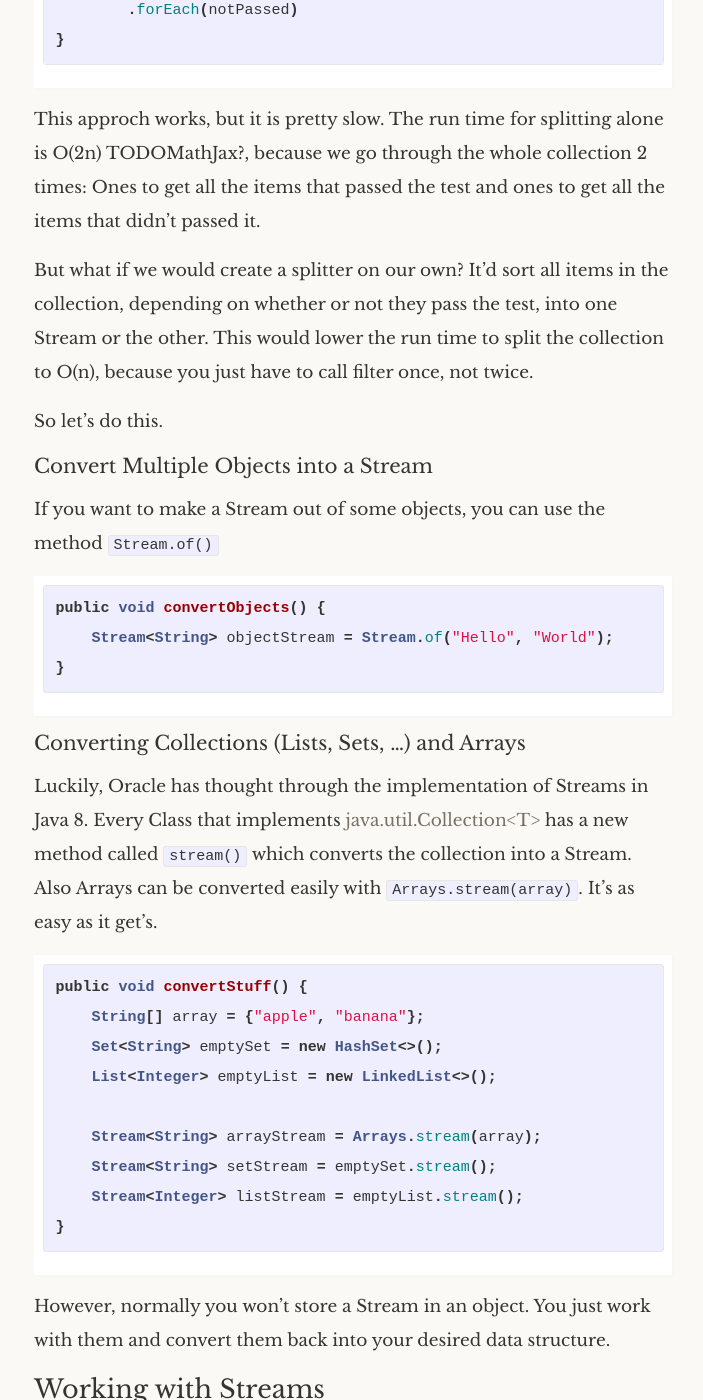
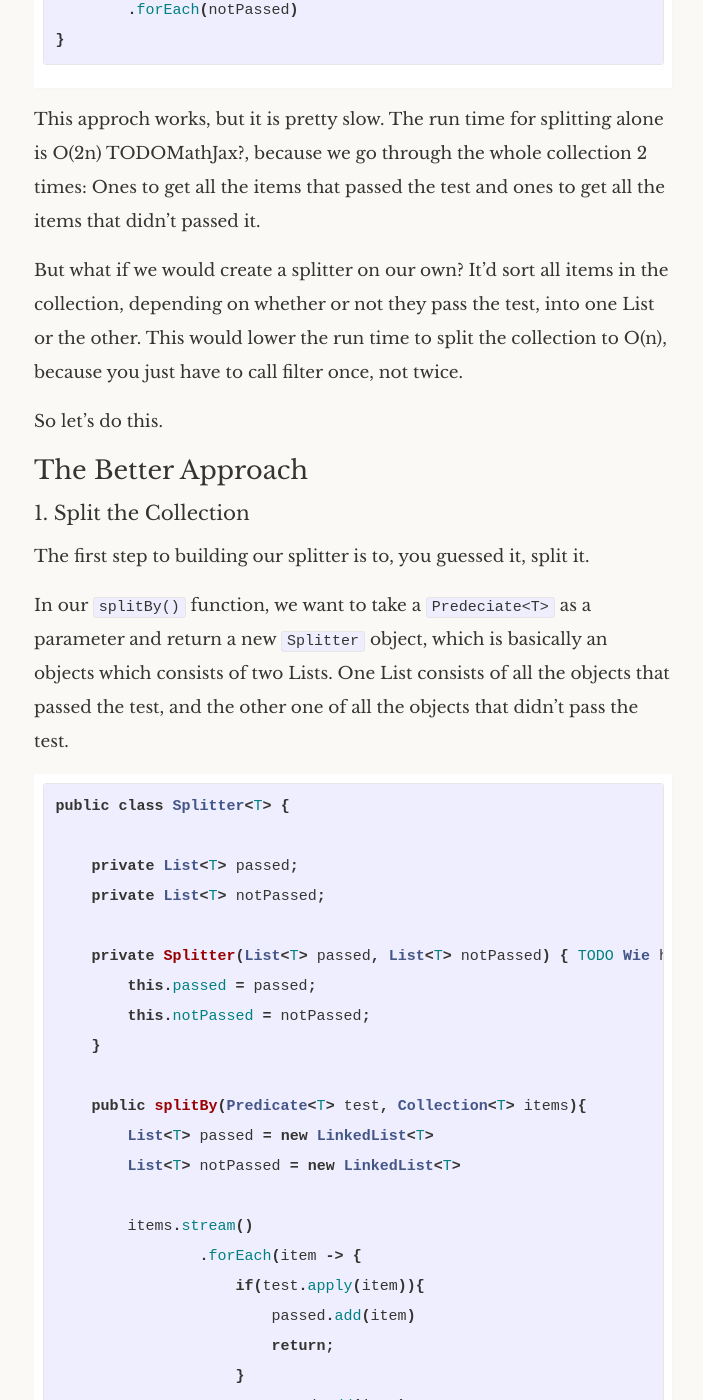
Before and after one commit to flyingbytes/flyingbytes.github.io, a Jekyll site: the page built from _posts/2017-12-03-Java8-Part4.markdown, in a window 1280 px wide and 1400 px high, scrolled down 1349 px. Shown: the whole window, without its empty margins (287-990 px from the left). Built offline with Jekyll 4.4.1, drawn with Linux system fonts in a browser that asks for light colours; some web fonts are replaced; comment, search, counter and statistics services are not loaded; some of the changed text lies outside the part shown.

Commit message:
Add two paragraphs

```diff
--- a/_posts/2017-12-03-Java8-Part4.markdown
+++ b/_posts/2017-12-03-Java8-Part4.markdown
@@ -34,10 +34,52 @@ public void splitAndPerform(Collection<T> items, Pedicate<T> splitBy, Function<T
 
 This approch works, but it is pretty slow. The run time for splitting alone is O(2n) TODOMathJax?, because we go through the whole collection 2 times: Ones to get all the items that passed the test and ones to get all the items that didn't passed it.
 
-But what if we would create a splitter on our own? It'd sort all items in the collection, depending on whether or not they pass the test, into one Stream or the other. This would lower the run time to split the collection to O(n), because you just have to call filter once, not twice.
+But what if we would create a splitter on our own? It'd sort all items in the collection, depending on whether or not they pass the test, into one List or the other. This would lower the run time to split the collection to O(n), because you just have to call filter once, not twice.
 
 So let's do this.
 
+## The Better Approach
+### 1. Split the Collection
+
+The first step to building our splitter is to, you guessed it, split it.
+
+In our `splitBy()` function, we want to take a `Predeciate<T>` as a parameter and return a new `Splitter` object, which is basically an objects which consists of two Lists. One List consists of all the objects that passed the test, and the other one of all the objects that didn't pass the test.
+
+{% highlight java %}
+public class Splitter<T> {
+
+    private List<T> passed;
+    private List<T> notPassed;
+
+    private Splitter(List<T> passed, List<T> notPassed) { TODO Wie heißt dieses Pattern, wo private constructor und anderer Constructor
+        this.passed = passed;
+        this.notPassed = notPassed;
+    }
+
+    public splitBy(Predicate<T> test, Collection<T> items){
+        List<T> passed = new LinkedList<T>
+        List<T> notPassed = new LinkedList<T>
+
+        items.stream()
+                .forEach(item -> {
+                    if(test.apply(item)){
+                        passed.add(item)
+                        return;
+                    }
+                    notPassed.add(item)
+                });
+
+        return new Splitter(passed, notPassed);
+    }
+
+}
+{% endhighlight %}
+
+Now that we can create a Splitter object, we want to give it some functionality.
+
+### Work With the Splitted Lists
+
+We want to work with the Lists in the same way that we can work with Streams. But we don't want to recreate every function that a Stream has for our two lists. That's where the TODODesignPattern comes in handy. I heard about it in this TODOTalk and it's a very cool way to use lambdas. We basically create two new functions, called `workOnPassedItems` and `workOnNotPassedItems`. They take a `Function<Stream<T>, Void>`TODO WieKeinenRückgabewert. Therefore, we can create a lambda and work inside it with a normal looking stream. This method will then be applied onto the List of passed and notPassed items.
 ### Convert Multiple Objects into a Stream
 If you want to make a Stream out of some objects, you can use the method `Stream.of()`
 
```
